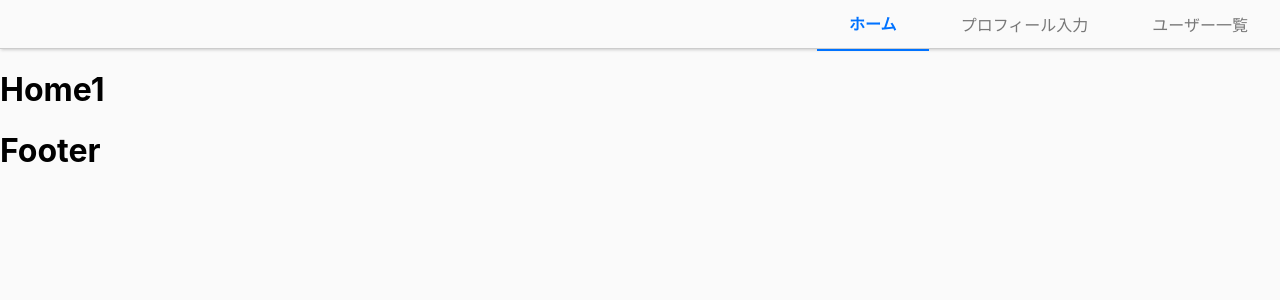
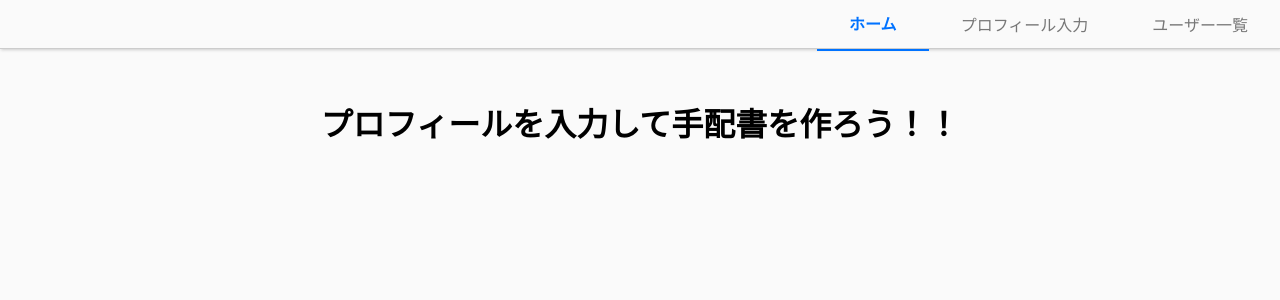
Before and after one commit to sunamoto-mikiya/oceans3, a React (Create React App) app: page / in a window 1280 px wide. Shown: the top 300 px of the page. Built offline with nearby package versions, Linux system fonts and the light colour scheme; no server answers.

Commit message:
ちょっとしたホーム画面

```diff
--- /dev/null
+++ b/src/api/wanted-image.js
@@ -0,0 +1,11 @@
+import axios from "axios"
+
+const API_BASE_URL = 'http://localhost:81/api'
+
+export async function getWantedImage(userId) {
+    const res = await axios.get(`${API_BASE_URL}/user/${userId}/wanted`)
+        .catch(err => {
+            return
+        })
+    return res.data
+}
--- a/src/pages/Home.jsx
+++ b/src/pages/Home.jsx
@@ -1,12 +1,40 @@
-import Footer from "../components/Footer";
+import { styled } from "@mui/system";
+import { useEffect, useState } from "react";
+import { getWantedImage } from "../api/wanted-image";
 import Header from "../components/Header";
 
-export default function Home({ posts }) {
+
+const Wrapper = styled('div')({
+    textAlign: "center",
+    margin: "50px",
+})
+
+const Img = styled('img')({
+    width: "80%",
+    maxWidth: "500px",
+    textAlign: "center",
+})
+
+export default function Home() {
+    const [wantedImageUrl, setWantedImageUrl] = useState('')
+
+    useEffect(() => {
+        const initImageUrl = async() => {
+            const fetchedImage = await getWantedImage(2)
+            setWantedImageUrl(fetchedImage.imageUrl)
+        }
+        initImageUrl()
+    }, [])
+
     return (
         <>
             <Header />
-            <h1>Home1</h1>
-            <Footer />
+            <Wrapper>
+            {wantedImageUrl === ''
+                ? <h1>プロフィールを入力して手配書を作ろう！！</h1>
+                : <Img src={wantedImageUrl} alt="手配書" />
+            }
+            </Wrapper>
         </>
     )
 }
```
